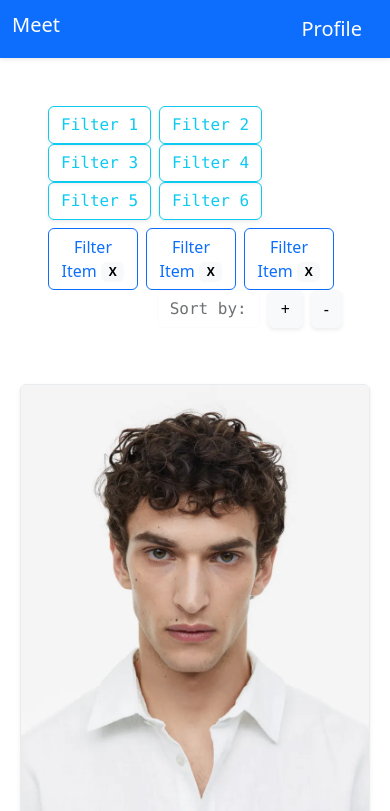
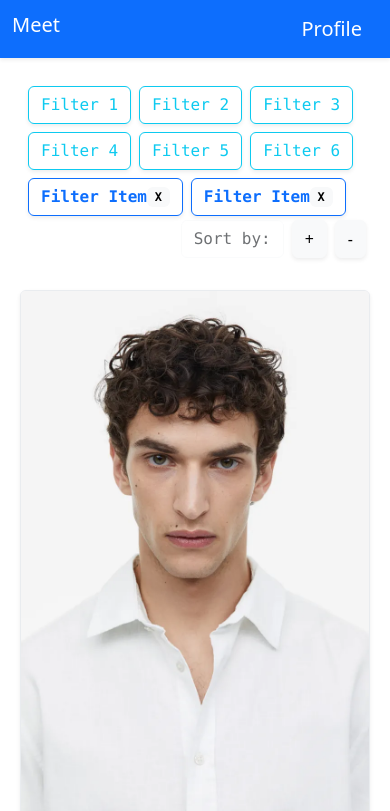
Before and after one commit to nihar2570/meet, a Vue app: page /#/ in a window 390 px wide. Shown: the top 811 px of the page. Built offline with nearby package versions, Linux system fonts and the light colour scheme.

Commit message:
optimized collections for mobile

```diff
--- a/src/components/filters.vue
+++ b/src/components/filters.vue
@@ -1,45 +1,42 @@
 <template>
-    <div class="container p-5">
+    <div class="container p-4">
         <div class="row">
             <div class="col font-monospace">
                 <div class="btn-toolbar" role="toolbar" aria-label="Toolbar with button groups">
-                    <div class="btn-group me-2" role="group" aria-label="First group">
+                    <div class="btn-group m-1" role="group" aria-label="First group">
                         <button type="button" class="shadow-sm btn btn-outline-info">Filter 1</button>
                     </div>
-                    <div class="btn-group me-2" role="group" aria-label="First group">
+                    <div class="btn-group m-1" role="group" aria-label="First group">
                         <button type="button" class="shadow-sm btn btn-outline-info">Filter 2</button>
                     </div>
-                    <div class="btn-group me-2" role="group" aria-label="First group">
+                    <div class="btn-group m-1" role="group" aria-label="First group">
                         <button type="button" class="shadow-sm btn btn-outline-info">Filter 3</button>
                     </div>
-                    <div class="btn-group me-2" role="group" aria-label="First group">
+                    <div class="btn-group m-1" role="group" aria-label="First group">
                         <button type="button" class="shadow-sm btn btn-outline-info">Filter 4</button>
                     </div>
-                    <div class="btn-group me-2" role="group" aria-label="First group">
+                    <div class="btn-group m-1" role="group" aria-label="First group">
                         <button type="button" class="shadow-sm btn btn-outline-info">Filter 5</button>
                     </div>
-                    <div class="btn-group me-2" role="group" aria-label="First group">
+                    <div class="btn-group m-1" role="group" aria-label="First group">
                         <button type="button" class="shadow-sm btn btn-outline-info">Filter 6</button>
                     </div>
                 </div>
             </div>
         </div>
-        <div class="row pt-2">
-            <div class="col d-flex justify-content-start">
-                <button type="button" class="btn btn-outline-primary me-2">
-                    Filter Item <span class="badge text-bg-light">X</span>
+        <div class="row">
+            <div class="col-sm-12 col-md-8 d-flex justify-content-start font-monospace">
+                <button type="button m-1" class="btn btn-outline-primary m-1 shadow-sm fw-bold">
+                    Filter Item<span class="badge text-bg-light">X</span>
                 </button>
-                <button type="button" class="btn btn-outline-primary me-2">
-                    Filter Item <span class="badge text-bg-light">X</span>
-                </button>
-                <button type="button" class="btn btn-outline-primary me-2">
-                    Filter Item <span class="badge text-bg-light">X</span>
+                <button type="button m-1" class="btn btn-outline-primary m-1 shadow-sm fw-bold">
+                    Filter Item<span class="badge text-bg-light">X</span>
                 </button>
             </div>
-            <div class="col d-flex justify-content-end">
-                <button type="button" class="disabled btn-outline-light btn text-dark me-2 font-monospace">Sort by:</button>
-                <button type="button" class="btn btn-light me-2 shadow-sm">+</button>
-                <button type="button" class="btn btn-light shadow-sm">-</button>
+            <div class="col-sm-12 col-md-4 d-flex justify-content-end">
+                <button type="button m-1" class="disabled btn-outline-light btn text-dark me-2 font-monospace">Sort by:</button>
+                <button type="button m-1" class="btn btn-light me-2 shadow-sm">+</button>
+                <button type="button m-1" class="btn btn-light shadow-sm">-</button>
             </div>
         </div>
     </div>
```
